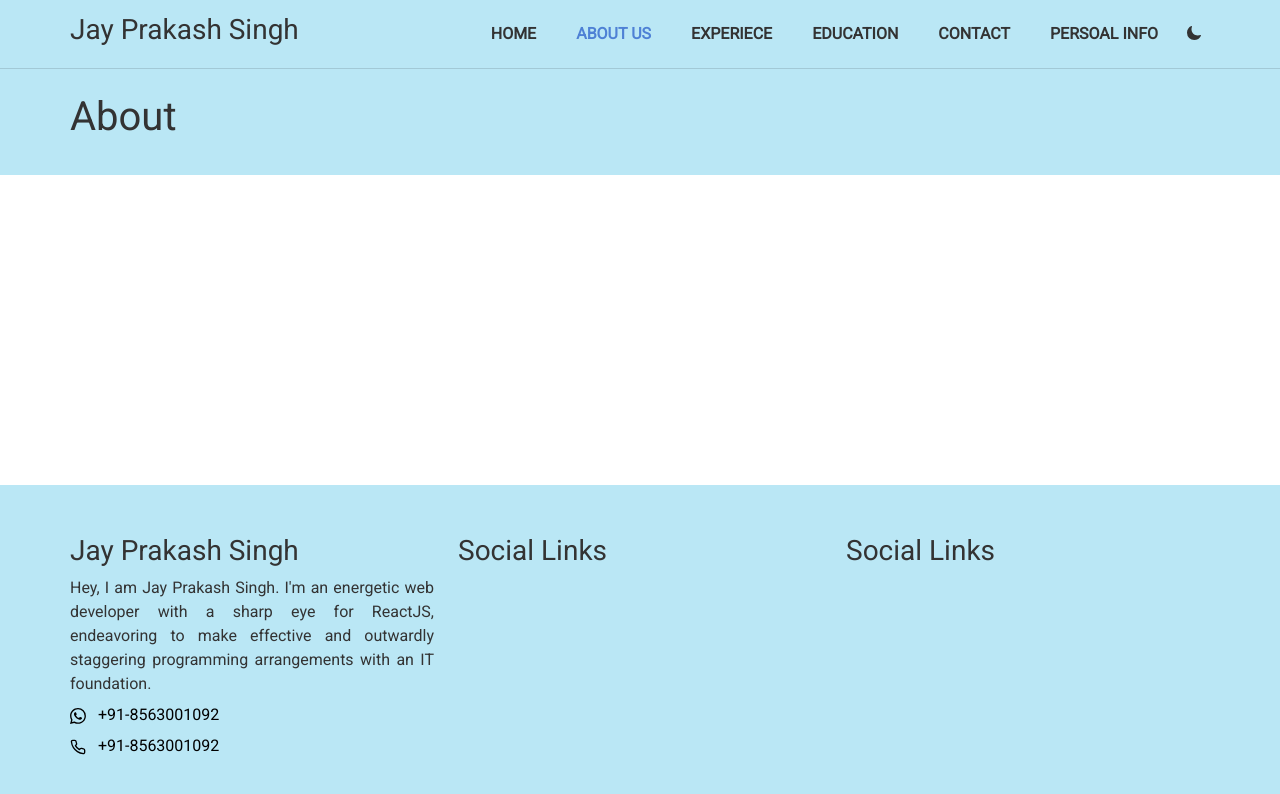
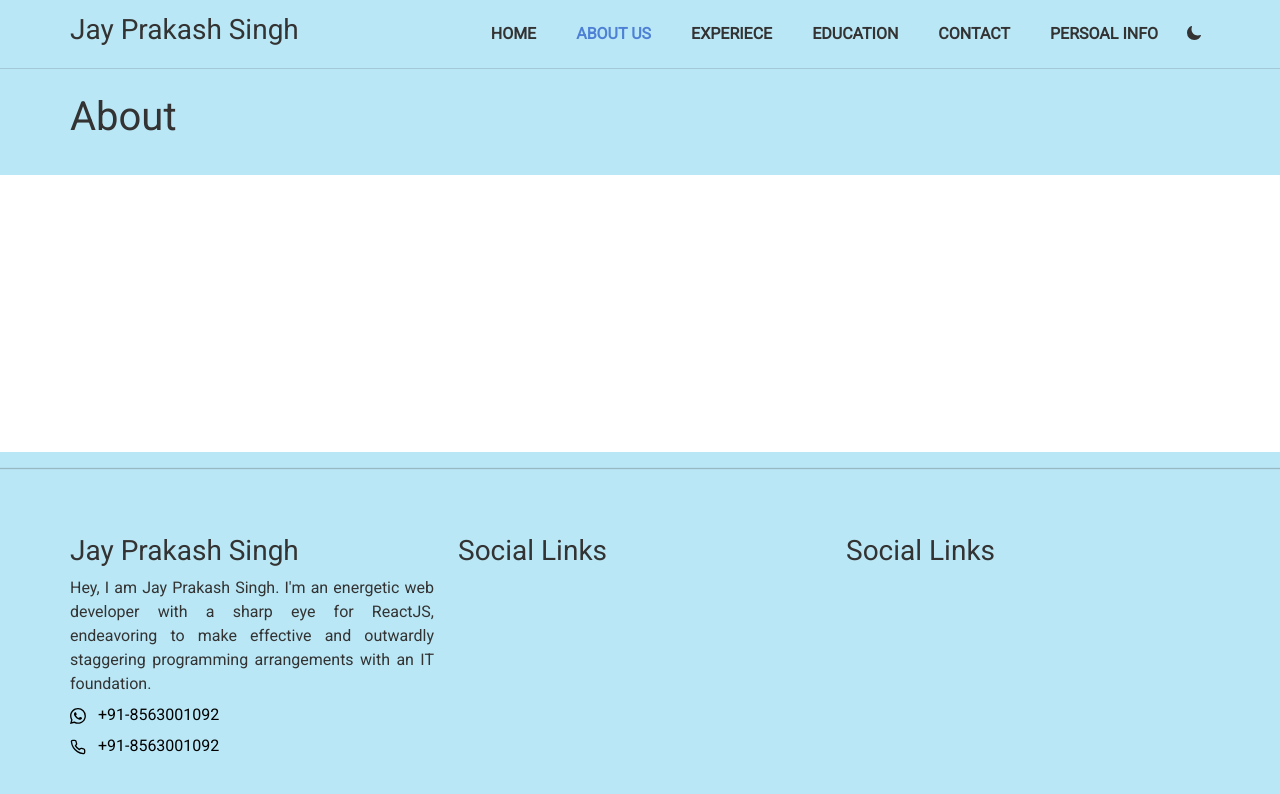
Before and after one commit to jayprakashcs12/portfolio.jps, a React (Create React App) app: page /about-us in a window 1280 px wide. Shown: the top 794 px of the page. Built offline with nearby package versions, Linux system fonts and the light colour scheme.

Commit message:
Normal Update

```diff
--- a/src/components/common/Footer.jsx
+++ b/src/components/common/Footer.jsx
@@ -20,6 +20,7 @@ const Footer = ({ theme }) => {
     return (
 
         <div className={`pro-container footer ${theme}`}>
+            <hr className={`hr-footer ${theme}`} />
             <Container className='pro-conent'>
                 <Row>
                     <Col lg={4} md={6} sm={12} className='mt-4'>
--- a/src/css/footer.css
+++ b/src/css/footer.css
@@ -4,6 +4,14 @@
     bottom: 0;
 }
 
+.hr-footer {
+    box-shadow: rgba(27, 31, 35, 0.15) 0px 0px 0px 1px;
+}
+
+.hr-footer.dark {
+    box-shadow: rgba(255, 255, 255, 0.5) 0px 1px 3px 0px, rgba(27, 31, 35, 0.15) 0px 0px 0px 1px;
+}
+
 .foot-text {
     text-align: justify;
     margin: 2% 0;
```
